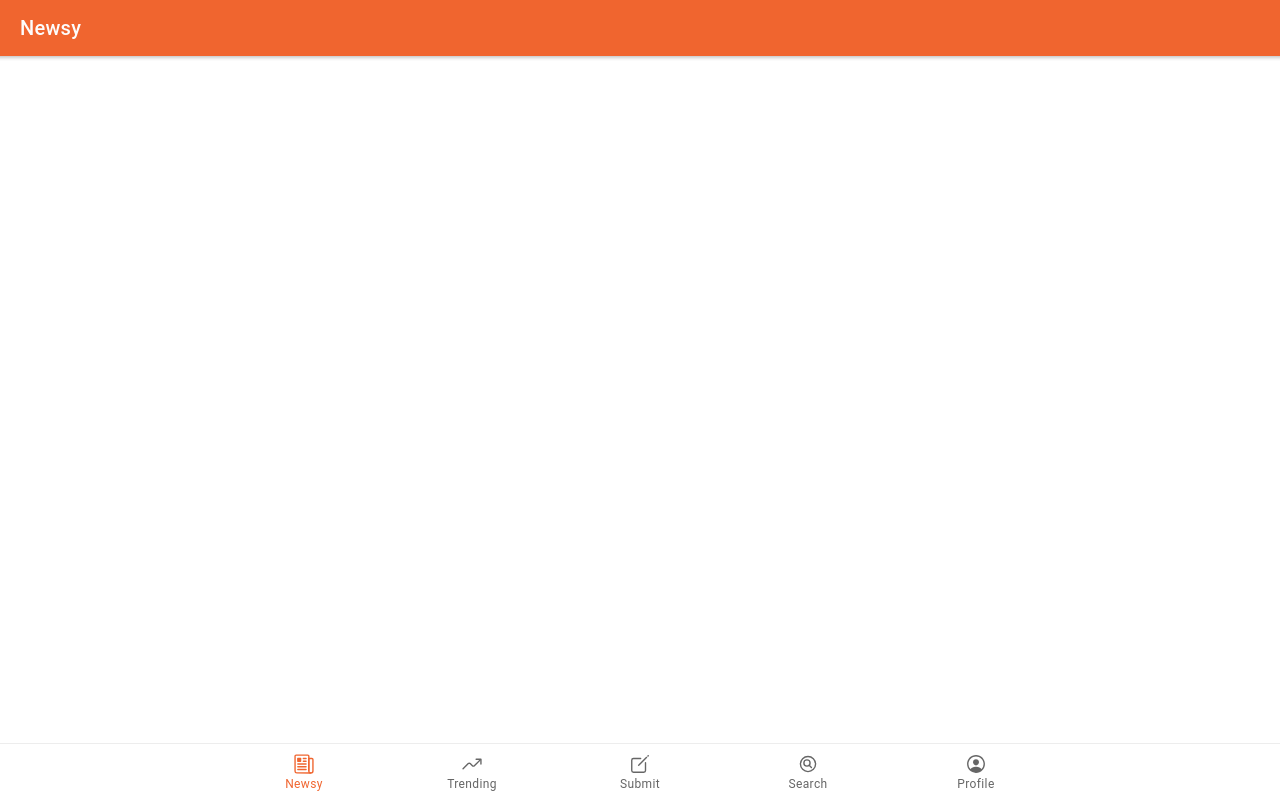
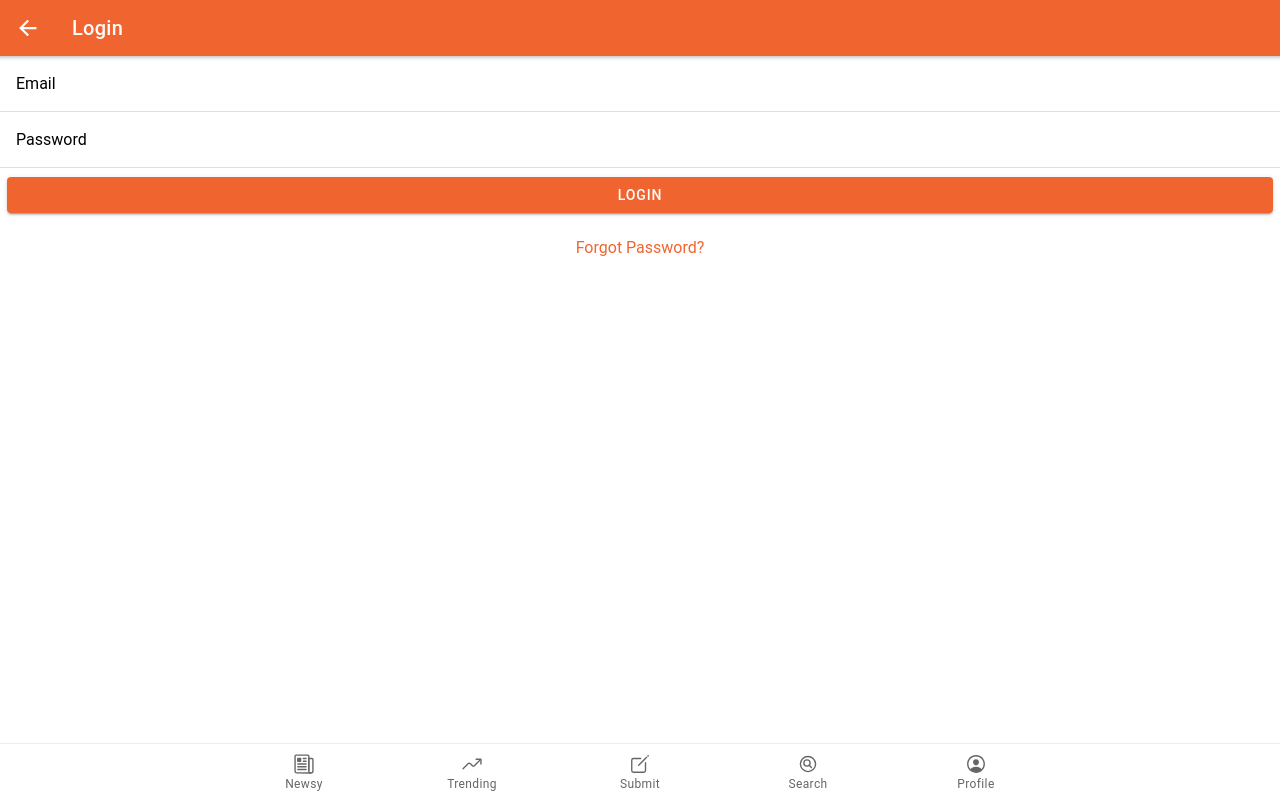
Before and after one commit to T0rr1/Newsy, a React (Create React App) app: page /login in a window 1280 px wide. Before the commit this address led to /news. Built offline with nearby package versions, Linux system fonts and the light colour scheme.

Commit message:
Authentication Pages

```diff
--- a/src/App.js
+++ b/src/App.js
@@ -14,6 +14,10 @@
 import Submit from './pages/Tabs/Submit';
 import Search from './pages/Tabs/Search';
 import Profile from './pages/Tabs/Profile';
+import EditProfile from './pages/Auth/EditProfile';
+import Signup from './pages/Auth/Signup';
+import Login from './pages/Auth/Login';
+import Forget from './pages/Auth/Forget';
 
 /* Core CSS required for Ionic components to work properly */
 import '@ionic/react/css/core.css';
@@ -45,6 +49,10 @@
           <Route path="/submit" component={Submit} />
           <Route path="/search" component={Search} />
           <Route path="/profile" component={Profile} />
+          <Route path="/edit-profile" component={EditProfile} />
+          <Route path="/register" component={Signup} />
+          <Route path="/login" component={Login} />
+          <Route path="/forget" component={Forget} />
           <Route component={() => <Redirect to="/news" />} />
         </IonRouterOutlet>
         <IonTabBar slot='bottom'>
--- /dev/null
+++ b/src/components/Header/NavHeader.js
@@ -0,0 +1,17 @@
+import React from 'react';
+import { IonHeader, IonToolbar, IonButtons, IonBackButton, IonTitle } from '@ionic/react';
+
+const NavHeader = ({ title }) => {
+    return (
+        <IonHeader>
+            <IonToolbar color='primary'>
+                <IonButtons slot='start'>
+                    <IonBackButton defaultHref="/" />
+                </IonButtons>
+                <IonTitle>{title}</IonTitle>
+            </IonToolbar>
+        </IonHeader>
+    )
+}
+
+export default NavHeader;
--- a/src/firebase/firebase.js
+++ b/src/firebase/firebase.js
@@ -15,7 +15,7 @@
     async register(name, email, password) {
         const newUser = await this.auth.createUserWithEmailAndPassword(email, password);
         return newUser.user.updateProfile({
-            displayName: name;
+            displayName: name
         })
     }
     login(email, password) {
--- /dev/null
+++ b/src/pages/Auth/Forget.js
@@ -0,0 +1,24 @@
+import React from 'react';
+import { IonPage, IonContent, IonItem, IonLabel, IonInput, IonRow, IonCol, IonButton } from '@ionic/react';
+import NavHeader from '../../components/Header/NavHeader';
+
+const Forget = () => {
+    return (
+        <IonPage>
+            <NavHeader title="Password Reset" />
+            <IonContent>
+                <IonItem lines='full'>
+                    <IonLabel position='floating'>Email</IonLabel>
+                    <IonInput name='email' type='text' required></IonInput>
+                </IonItem>
+                <IonRow>
+                    <IonCol>
+                        <IonButton type='submit' color='primary' expand='block'>Get Email Reset Link</IonButton>
+                    </IonCol>
+                </IonRow>
+            </IonContent>
+        </IonPage>
+    )
+}
+
+export default Forget;
--- /dev/null
+++ b/src/pages/Auth/Login.js
@@ -0,0 +1,35 @@
+import React from 'react';
+import { IonPage, IonContent, IonItem, IonLabel, IonInput, IonRow, IonCol, IonButton, IonRouterLink } from '@ionic/react';
+import NavHeader from '../../components/Header/NavHeader';
+
+const Login = () => {
+    return (
+        <IonPage>
+            <NavHeader title="Login" />
+            <IonContent>
+                <IonItem lines='full'>
+                    <IonLabel position='floating'>Email</IonLabel>
+                    <IonInput name='email' type='text' required></IonInput>
+                </IonItem>
+                <IonItem lines='full'>
+                    <IonLabel position='floating'>Password</IonLabel>
+                    <IonInput name='password' type='password' required></IonInput>
+                </IonItem>
+                <IonRow>
+                    <IonCol>
+                        <IonButton type='submit' color='primary' expand='block'>Login</IonButton>
+                    </IonCol>
+                </IonRow>
+                <IonRow>
+                    <IonCol class='ion-text-center ion-padding-vertical'>
+                        <IonRouterLink routerLink={'/forget'}>
+                            Forgot Password?
+                        </IonRouterLink>
+                    </IonCol>
+                </IonRow>
+            </IonContent>
+        </IonPage>
+    )
+}
+
+export default Login;
--- /dev/null
+++ b/src/pages/Auth/Signup.js
@@ -0,0 +1,32 @@
+import React from 'react';
+import { IonPage, IonContent, IonItem, IonLabel, IonInput, IonRow, IonCol, IonButton } from '@ionic/react';
+import NavHeader from '../../components/Header/NavHeader';
+
+const Signup = () => {
+    return (
+        <IonPage>
+            <NavHeader title="Sign Up" />
+            <IonContent>
+                <IonItem lines='full'>
+                    <IonLabel position='floating'>Username</IonLabel>
+                    <IonInput name='name' type='text' required></IonInput>
+                </IonItem>
+                <IonItem lines='full'>
+                    <IonLabel position='floating'>Email</IonLabel>
+                    <IonInput name='email' type='text' required></IonInput>
+                </IonItem>
+                <IonItem lines='full'>
+                    <IonLabel position='floating'>Password</IonLabel>
+                    <IonInput name='password' type='password' required></IonInput>
+                </IonItem>
+                <IonRow>
+                    <IonCol>
+                        <IonButton type='submit' color='primary' expand='block'>Sign Up</IonButton>
+                    </IonCol>
+                </IonRow>
+            </IonContent>
+        </IonPage>
+    )
+}
+
+export default Signup;
```
Also changed, not shown: src/pages/Auth/EditProfile.js (added).
